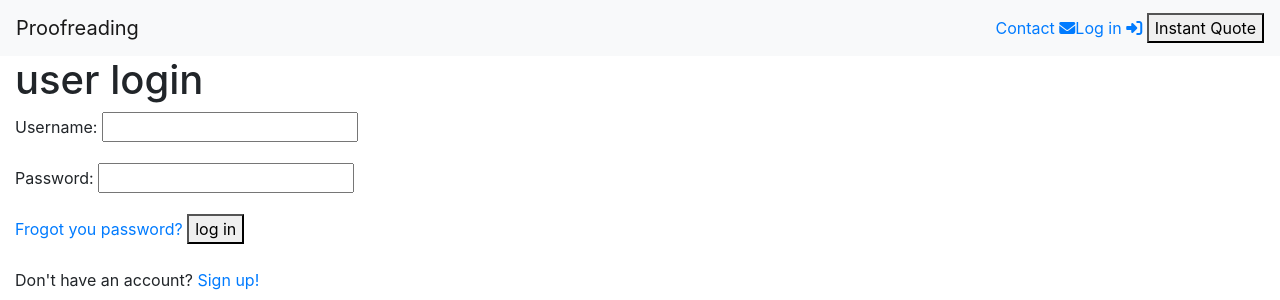
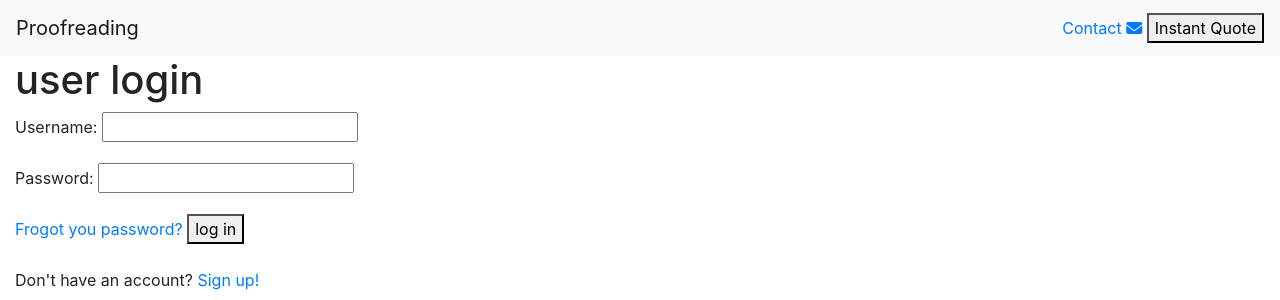
Before and after one commit to andriusci/freelancer, a Django app: page /login/?next=/basket/ in a window 1280 px wide. Shown: the top 300 px of the page. Run offline with Django 3.2, Linux system fonts and the light colour scheme; some libraries are stand-ins or nearby versions.

Commit message:
deployment bug fixing dont show log in link in nav bar if user is at login page

```diff
--- a/freelancer_website/templates/base.html
+++ b/freelancer_website/templates/base.html
@@ -57,13 +57,13 @@
                 <a href="#bannerformmodal" data-toggle="modal" data-target="#contactFormModal">Contact <i class="fas fa-envelope"></i></a>
               </li>
               <li class="nav-item">
-                {%if request.build_absolute_uri != "https://freelancer-ci.herokuapp.com/login/?next=/user_account/" or request.build_absolute_uri != "https://freelancer-ci.herokuapp.com/login/?next=/quote_logged/"%}
+
                   {%if request.build_absolute_uri == "https://freelancer-ci.herokuapp.com/quote/"%}
-                  <a href="{% url 'quote_logged' %}"> Log in <i class="fas fa-sign-in-alt"></i></a>
+                  <a href="{% url 'quote_logged' %}" id="login"> Log in <i class="fas fa-sign-in-alt"></i></a>
                   {%else%}
-                  <a href="{% url 'user_account' %}"> Log in <i class="fas fa-sign-in-alt"></i></a>
+                  <a href="{% url 'user_account' %}" id="login"> Log in <i class="fas fa-sign-in-alt"></i></a>
                   {%endif%}
-                {%endif%}
+
               </li>
             {%endif%}
             </ul>
@@ -122,10 +122,17 @@
 
 
 {%if request.build_absolute_uri == "https://freelancer-ci.herokuapp.com/" or request.build_absolute_uri == "https://freelancer-ci.herokuapp.com/quote/" or request.build_absolute_uri == "https://freelancer-ci.herokuapp.com/quote_logged/" or request.build_absolute_uri == "https://freelancer-ci.herokuapp.com/logout/"%}
-    <!--script hides quote button in the navbar (to avoid haveing two get quote buttons ect...)-->
+    <!--script hides quote button in the navbar (to avoid having two get quote buttons ect...)-->
     <script>
         document.getElementById("quote").style.display = "none"
      </script>
+{%endif%}
+{%if request.build_absolute_uri != "https://freelancer-ci.herokuapp.com/login/?next=/user_account/" or request.build_absolute_uri != "https://freelancer-ci.herokuapp.com/login/?next=/quote_logged/"%}
+<!--script hides log-in button in the nav bar if current page is login page)-->
+<script>
+
+    document.getElementById("login").style.display = "none"
+ </script>
 {%endif%}
 
     <script src="https://stackpath.bootstrapcdn.com/bootstrap/4.3.1/js/bootstrap.min.js" integrity="sha384-JjSmVgyd0p3pXB1rRibZUAYoIIy6OrQ6VrjIEaFf/nJGzIxFDsf4x0xIM+B07jRM" crossorigin="anonymous"></script>
```
